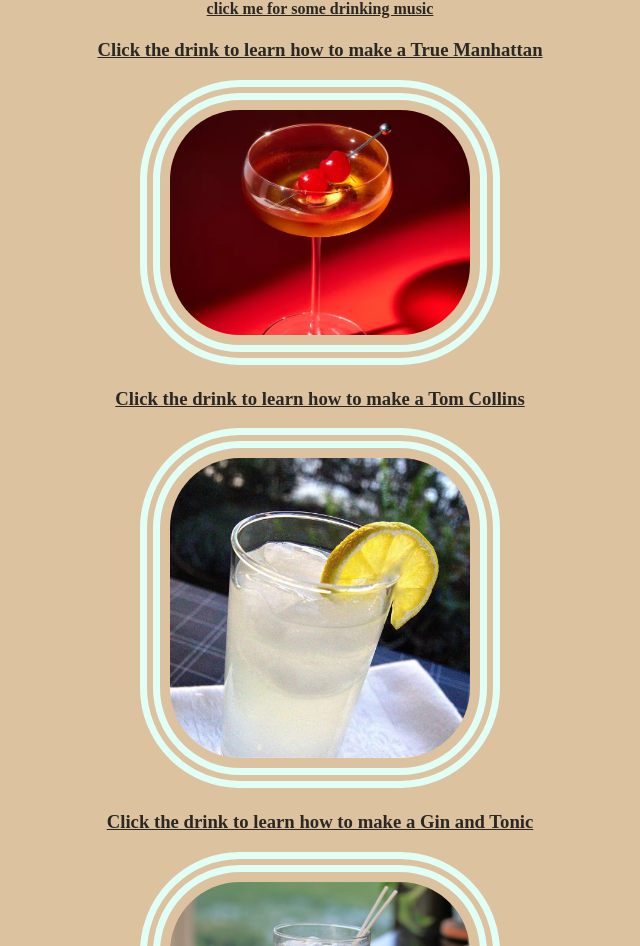
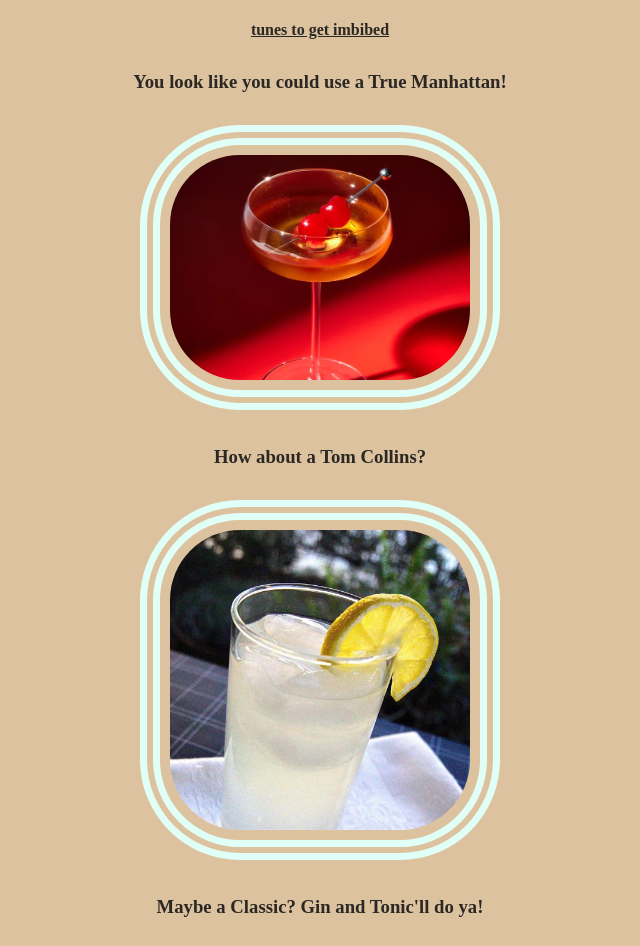
Before and after one commit to yoyofyrah/odin-recipes, a plain HTML site: page index.html in a window 1280 px wide. Shown: the part 80-1026 px from the top of the page, without its empty margins (320-960 px from the left). Drawn offline with Linux system fonts and the light colour scheme.

Commit message:
played with CSS styling per Odin Project assignemnt

```diff
--- a/index.html
+++ b/index.html
@@ -9,18 +9,18 @@
 </head>
 <body>
     <h1>Drunken Paradise</h1>
-    <h4><a href="https://www.youtube.com/watch?v=eSVMn_5Wx6Y" target="_blank" rel="noopener noreferrer">click me for some drinking music</a></h4>
-    <h3>Click the drink to learn how to make a True Manhattan</h3>
+    <h4><a href="https://www.youtube.com/watch?v=eSVMn_5Wx6Y" target="_blank" rel="noopener noreferrer">tunes to get imbibed</a></h4>
+    <h3>You look like you could use a True Manhattan!</h3>
     <a href="TrueManhattan.html">
         <img src="img/Manhattan/Manhattan.webp" alt="picture of an alcoholic drink" height="400" width="450">
     </a>
 
-    <h3>Click the drink to learn how to make a Tom Collins</h3>
+    <h3>How about a Tom Collins?</h3>
     <a href="TomCollins.html">
         <img src="img/TomCollins/tom_collins.jpg" alt="picture of an alcoholic drink" height="400" width="450">
     </a>
 
-    <h3>Click the drink to learn how to make a Gin and Tonic</h3>
+    <h3>Maybe a Classic? Gin and Tonic'll do ya!</h3>
     <a href="GinAndTonic.html">
         <img src="img/GinAndTonic/GinAndTonic.jpg" alt="picture of an alcoholic drink" height="400" width="450">
     </a>
--- a/styles.css
+++ b/styles.css
@@ -8,17 +8,18 @@ div {
     background-color: rgb(221, 194, 159);
     color: rgb(43, 40, 36);
     text-align: center;
+    /* outline: 2px solid red; */
 }
 
 h1, h2, h3 {
-    text-decoration: underline;
     font-weight: 800px;
+    margin: 32px;
 }
 
 ul, ol {
     text-align: center;
     padding: 0;
-    margin: 0px auto;
+    margin: auto auto;
 }
 
 img {
```
